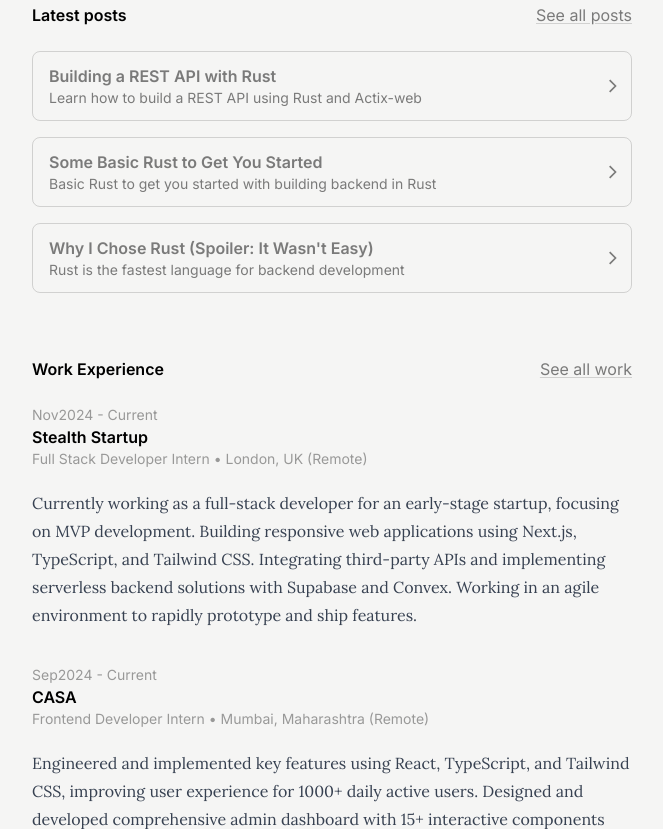
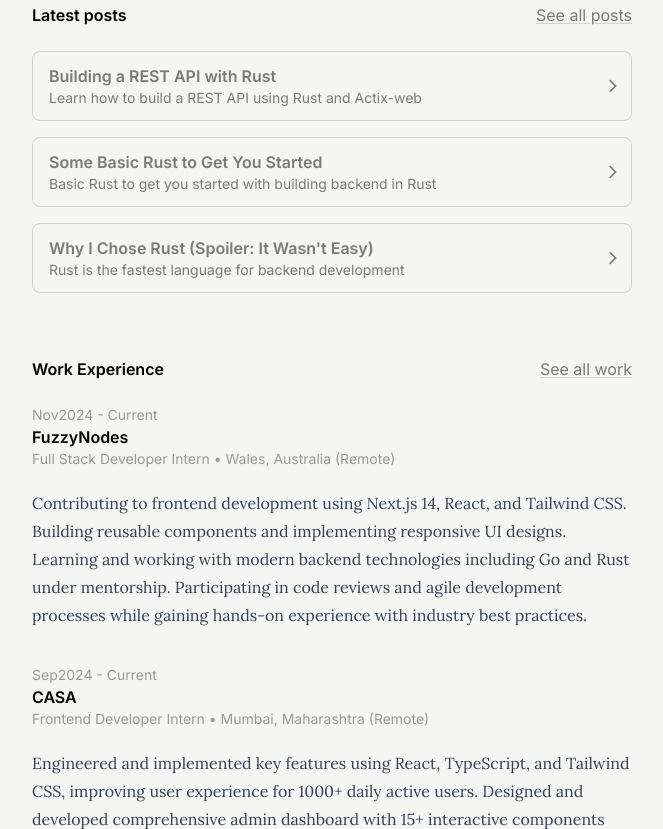
Before and after one commit to KekmaTime/website-astro-nutz, an Astro site: page / in a window 1280 px wide. Shown: the part 345-1174 px from the top of the page, without its empty margins (308-971 px from the left). Built offline with nearby package versions, Linux system fonts and the light colour scheme; Astro itself is replaced by a stand-in of ours; a web font is replaced by a local one.

```diff
--- a/src/content/work/stealth.md
+++ b/src/content/work/stealth.md
@@ -1,9 +1,9 @@
 ---
-company: "Stealth Startup"
+company: "FuzzyNodes"
 role: "Full Stack Developer Intern"
-location: "London, UK (Remote)"
+location: "Wales, Australia (Remote)"
 dateStart: "11/01/2024"
 dateEnd: "Current"
 ---
 
-Currently working as a full-stack developer for an early-stage startup, focusing on MVP development. Building responsive web applications using Next.js, TypeScript, and Tailwind CSS. Integrating third-party APIs and implementing serverless backend solutions with Supabase and Convex. Working in an agile environment to rapidly prototype and ship features.
+Contributing to frontend development using Next.js 14, React, and Tailwind CSS. Building reusable components and implementing responsive UI designs. Learning and working with modern backend technologies including Go and Rust under mentorship. Participating in code reviews and agile development processes while gaining hands-on experience with industry best practices.
```
